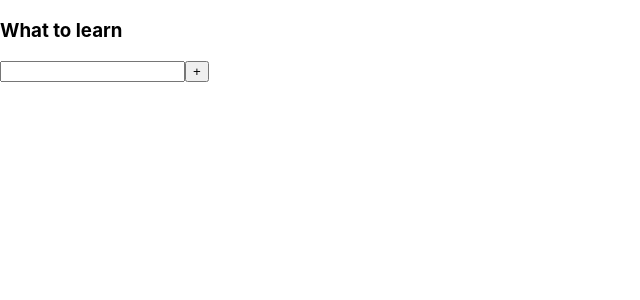
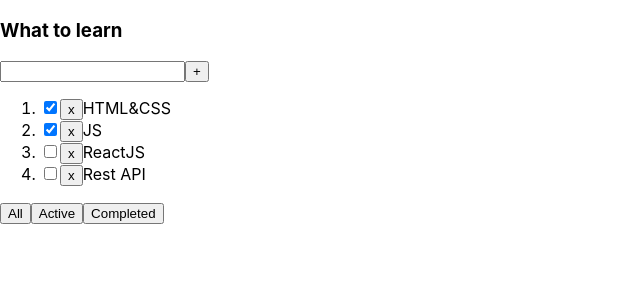
Before and after one commit to YaroshUlad/ToDoList, a React (Create React App) app: page / in a window 1280 px wide. Shown: the top 300 px of the page, without its empty margins (0-640 px from the left). Built offline with nearby package versions, Linux system fonts and the light colour scheme.

Commit message:
create map to props data, add filter buttons

```diff
--- a/src/App.tsx
+++ b/src/App.tsx
@@ -19,7 +19,8 @@ const arr: Array<ObjectsInTaskArrayType> = [
 const App = () => {
     return (
         <div>
-            <ToDoList title={'What to learn'}/>
+            <ToDoList data={arr}
+                      title={'What to learn'}/>
         </div>
     )
 }
--- a/src/components/ToDoList.tsx
+++ b/src/components/ToDoList.tsx
@@ -1,7 +1,10 @@
 import React from "react";
+import {ObjectsInTaskArrayType} from "../App";
+import {Button} from "./Button";
 
 type ToDoListPropsType = {
     title: string
+    data: Array<ObjectsInTaskArrayType>
 }
 
 export const ToDoList = (props: ToDoListPropsType) => {
@@ -11,6 +14,27 @@ export const ToDoList = (props: ToDoListPropsType) => {
             <div>
                 <input type="text"/>
                 <input type="button" value={'+'}/>
+            </div>
+            <div>
+                <ol>
+                    {props.data.map((el, index) => {
+                        return (
+                            <li key={el.id} value={index + 1}>
+                                <input type="checkbox" checked={el.isDone}/>
+                                <input type="button" value={'x'}/>
+                                {el.title}
+                            </li>
+                        )
+                    })}
+                </ol>
+            </div>
+            <div>
+                <Button buttonTitle={'All'} callBack={() => {
+                }}/>
+                <Button buttonTitle={'Active'} callBack={() => {
+                }}/>
+                <Button buttonTitle={'Completed'} callBack={() => {
+                }}/>
             </div>
         </div>
     )
```
